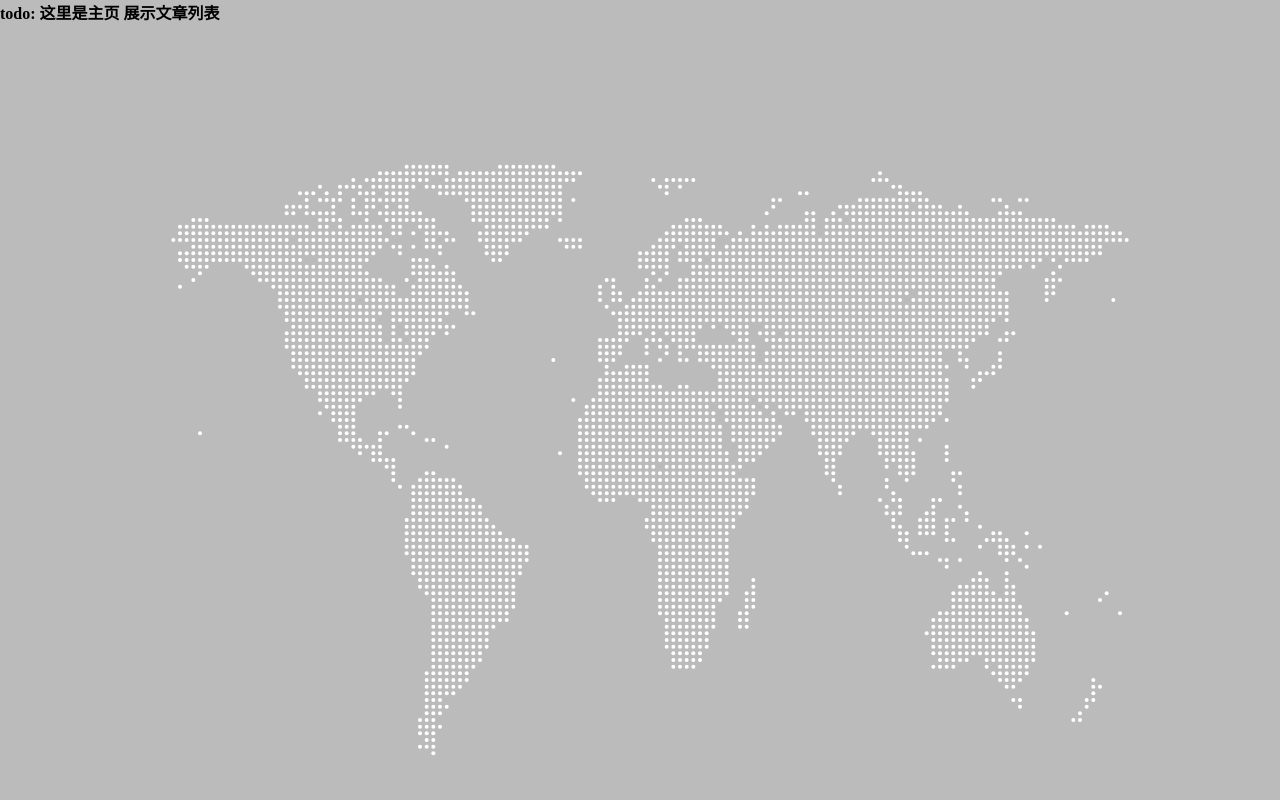
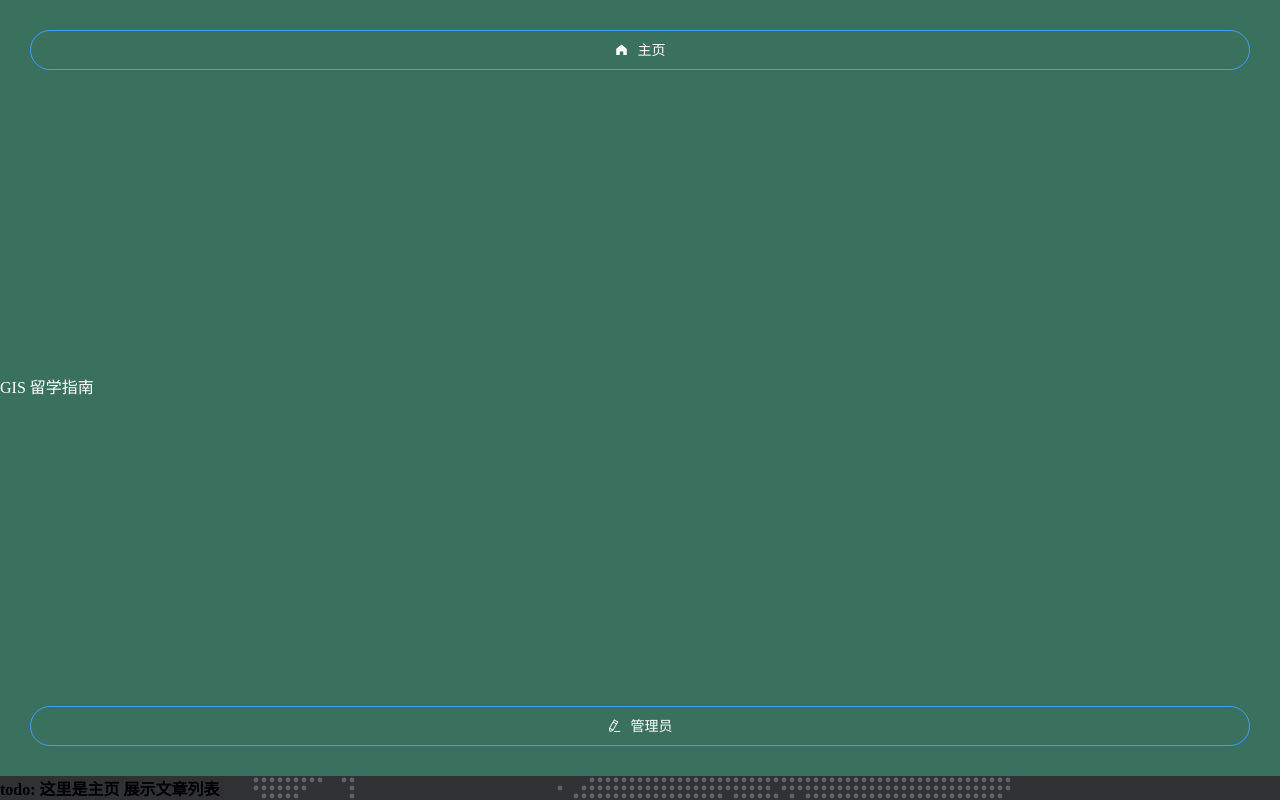
Before and after one commit to GIS-Info/next-web, a Nuxt app: page / in a window 1280 px wide. Built offline with nearby package versions, Linux system fonts and the light colour scheme.

Commit message:
feat: 首页背景动画

```diff
--- a/components/MapBackground/index.vue
+++ b/components/MapBackground/index.vue
@@ -1,8 +1,16 @@
 <template>
   <div>
-    <svg xmlns="http://www.w3.org/2000/svg" version="1.1" viewBox="-1 -1 160 120" class="svg">
+    <svg xmlns="http://www.w3.org/2000/svg" version="1.1" viewBox="-1 -1 160 120" preserveAspectRatio="xMidYMid slice" class="svg">
       <g v-for="(line, xindex) in arr" :key="xindex" :transform="`translate(${xindex},0)`">
-          <circle v-for=" y in line" :key='`${xindex}-${y}`' cx="0" :cy="y" r="0.3" fill="white"/>
+          <circle v-for=" y in line" :key='`${xindex}-${y}`' cx="0" :cy="y" r="0.3" fill="#606266">
+              <animate
+                attributeName="fill"
+                values="#606266;#606266;#606266;#909399;#606266;#606266;#606266;"
+                dur="4s"
+                :begin="`${(xindex/160)*4}s`"
+                repeatCount="indefinite"
+              />
+          </circle>
       </g>
     </svg>
   </div>
@@ -33,7 +41,7 @@ export default {
 .svg{
   width: 100%;
   height: 100%;
-  background-color: #bbbbbb;
+  background-color: #303133;
   position: absolute;
   top: 0px;
   z-index: -1;
--- a/layouts/default.vue
+++ b/layouts/default.vue
@@ -1,6 +1,6 @@
 <template>
   <div class="container">
-    <!-- <head-bar class="head"/> -->
+    <head-bar class="head"/>
     <div class="main">
       <nuxt />
     </div>
```
